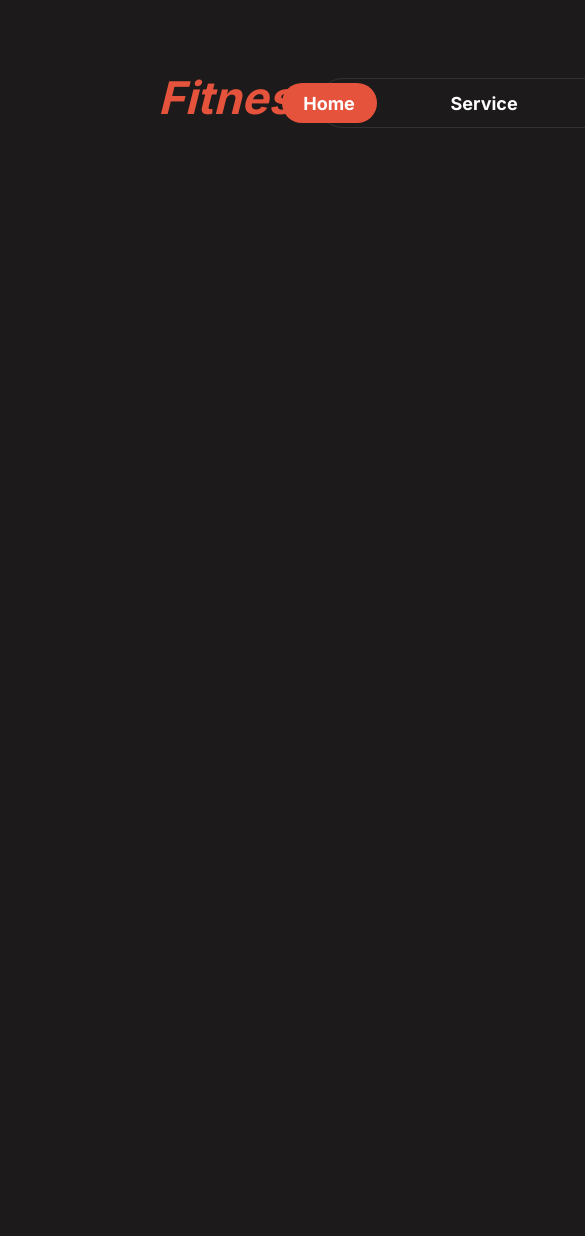
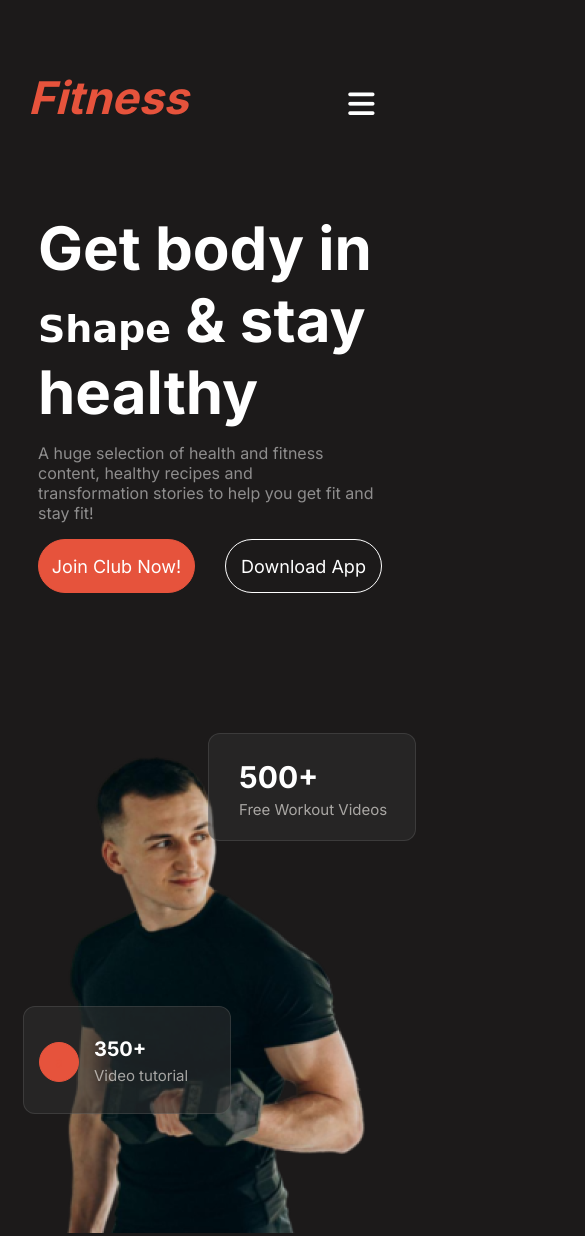
Before and after one commit to Imranhossen11/B10-A2, a plain HTML site: page index.html in a window 390 px wide. Shown: the top 1236 px of the page, 585 px wide, since content can reach past the window. Before the commit the page ends 844 px from the top, so only its background shows below. Drawn offline with Linux system fonts and the light colour scheme.

Commit message:
Nav & section1 Responsive And Section 1 Complate

```diff
--- a/index.css
+++ b/index.css
@@ -65,3 +65,204 @@ body {
 
 
 }
+
+.hambarger {
+    display: none;
+    color: white;
+    margin-top: 8.2px;
+    font-size: 30px;
+}
+
+
+@media screen and (max-width:576px) {
+    .navsubdiv-2 {
+
+        display: none;
+    }
+
+    .hambarger {
+        display: block;
+        margin-left: 160px;
+    }
+
+    .navsubdiv-1 {
+        margin-left: -130px
+    }
+
+}
+
+/* 1st section */
+
+
+
+.Section1maindiv {
+    margin-top: 100px;
+    display: flex;
+    justify-content: space-between;
+    width: 100%;
+}
+
+.section1-title {
+    font-size: 60px;
+    font-weight: 900px;
+    color: rgb(255, 255, 255);
+    margin-left: 150px;
+}
+
+@import url('https://fonts.googleapis.com/css2?family=Playwrite+AT:ital,wght@0,100..400;1,100..400&display=swap');
+
+.shapestyle {
+    font-family: "Playwrite AT", cursive;
+    font-weight: 200px;
+    font-size: 38px;
+}
+
+.section1-descripation {
+    margin-top: -35px;
+    font-size: 16px;
+    font-weight: 400px;
+    color: rgba(255, 255, 255, 0.5);
+    margin-left: 150px;
+}
+
+.primary-btn {
+    border: 1px solid rgb(230, 83, 60);
+    border-radius: 42px;
+    background: rgb(230, 83, 60);
+    width: 224px;
+    height: 54px;
+    color: rgb(255, 255, 255);
+    font-size: 18px;
+    font-weight: 600px;
+    margin-left: 150px;
+}
+
+.btn2 {
+    background: 1px none;
+    border: 1px solid rgb(255, 255, 255);
+    margin-left: 25px;
+}
+
+.section1-img {
+    background-image: url('images/Images\ 2.png');
+    width: 349px;
+    height: 580px;
+    margin-right: 200px;
+    margin-top: -110px;
+
+}
+
+.s1-img-subdiv1 {
+    width: 206px;
+    height: 106px;
+    border: 1px solid rgba(255, 255, 255, 0.1);
+    border-radius: 12px;
+    background: rgba(48, 48, 48, 0.54);
+    margin-top: 140px;
+    margin-left: 240px;
+
+}
+
+.s1-img-subdiv2 {
+    width: 206px;
+    height: 106px;
+    border: 1px solid rgba(255, 255, 255, 0.1);
+    border-radius: 12px;
+    background: rgba(48, 48, 48, 0.54);
+    margin-top: 165px;
+    margin-left: -100px;
+}
+
+.s1boxmini1 {
+    font-size: 30px;
+    font-weight: 900px;
+    color: rgb(255, 255, 255);
+    padding-left: 30px;
+
+
+}
+
+.s1boxmini2 {
+    font-size: 20px;
+    font-weight: 900px;
+    color: rgb(255, 255, 255);
+    padding-left: 15px;
+    margin-top: 30px;
+
+}
+
+.s1boxmini1descripation {
+    font-size: 15px;
+    font-weight: 400px;
+    color: rgba(239, 237, 232, 0.65);
+    padding-left: 30px;
+    margin-top: -20px;
+
+}
+
+.s1boxmini1descripation1 {
+    font-size: 15px;
+    font-weight: 400px;
+    color: rgba(239, 237, 232, 0.65);
+    padding-left: 15px;
+    margin-top: -15px;
+
+}
+
+.s1-subdiv-2flex {
+    display: flex;
+}
+
+.minidivbtn {
+    color: rgb(230, 83, 60);
+    width: 40px;
+    height: 40px;
+    background-color: rgb(230, 83, 60);
+    border: 1px solid rgb(230, 83, 60);
+    border-radius: 50%;
+    margin-top: 35px;
+    margin-left: 15px;
+
+}
+
+.pribtn {
+    display: flex;
+
+}
+
+@media screen and (max-width:576px) {
+
+    .Section1maindiv {
+        display: inline;
+    }
+
+    .pribtn {
+        display: flex;
+
+
+
+    }
+
+    .section1-title,
+    .section1-descripation,
+    .primary-btn{
+        margin-left: 30px;
+    }
+    .section1-img {
+        margin-top: 10px;
+        margin-left: 30px;
+        width: 349px;
+        height: 500px;
+
+    }
+
+    .s1-img-subdiv1{
+        margin-left: 170px;
+
+
+}
+.s1-img-subdiv2{
+margin-left: -15px;
+}
+
+}
--- a/index.html
+++ b/index.html
@@ -1,11 +1,14 @@
 <!DOCTYPE html>
 <html lang="en">
+
 <head>
     <link rel="stylesheet" href="index.css">
     <meta charset="UTF-8">
     <meta name="viewport" content="width=device-width, initial-scale=1.0">
     <title>Document</title>
+    <script src="https://kit.fontawesome.com/0c5092b836.js" crossorigin="anonymous"></script>
 </head>
+
 <body>
     <footer>
         <nav>
@@ -14,13 +17,62 @@
                     <h2><i>Fitness</i></h2>
                 </div>
                 <div class="navsubdiv-2">
-                    <a class="navicon" href=""><h4 class="naviconhome">Home</h4></a>
-                    <a class="navicon" href=""><h4>Service</h4></a>
-                    <a class="navicon" href=""><h4>Contact</h4></a>
-                    <a class="navicon" href=""><h4>About</h4></a>
+                    <a class="navicon" href="">
+                        <h4 class="naviconhome">Home</h4>
+                    </a>
+                    <a class="navicon" href="">
+                        <h4>Service</h4>
+                    </a>
+                    <a class="navicon" href="">
+                        <h4>Contact</h4>
+                    </a>
+                    <a class="navicon" href="">
+                        <h4>About</h4>
+                    </a>
+                </div>
+                <div class="hambarger">
+                    <i class="fa-solid fa-bars"></i>
                 </div>
             </div>
         </nav>
     </footer>
+
+    <main>
+        <!-- 1st section -->
+        <section>
+            <div class="Section1maindiv">
+                <div>
+                    <h1 class="section1-title">Get body in<br><span class="shapestyle">Shape</span> & stay
+                        <br>healthy
+                    </h1>
+                    <p class="section1-descripation">A huge selection of health and fitness content, healthy recipes
+                        and<br>transformation stories to help you get fit and stay fit!
+                    </p>
+                    <div class="pribtn">
+                        <button class="primary-btn">Join Club Now!</button>
+                        <button class="primary-btn btn2">Download App</button>
+                    </div>
+                </div>
+                <div class="section1-img">
+                    <div class="s1-img-subdiv1">
+                        <h2 class="s1boxmini1">500+</h2>
+                        <p class="s1boxmini1descripation">Free Workout Videos</p>
+                    </div>
+
+                        <div class="s1-img-subdiv2 s1-subdiv-2flex">
+                            <div>
+                            <button class="minidivbtn">a</button>
+                            </div>
+                            <div>
+                            <h3 class="s1boxmini2">350+</h3>
+                            <p class="s1boxmini1descripation1">Video tutorial</p>
+                            </div>
+                        </div>
+
+                </div>
+            </div>
+        </section>
+    </main>
 </body>
+
 </html>
```
Also changed, not shown: images/bars-solid.svg (added).
